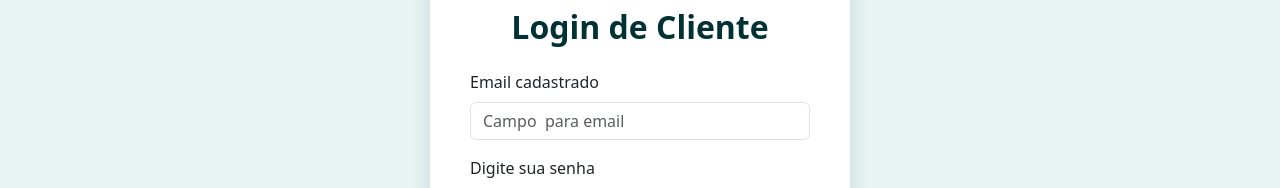
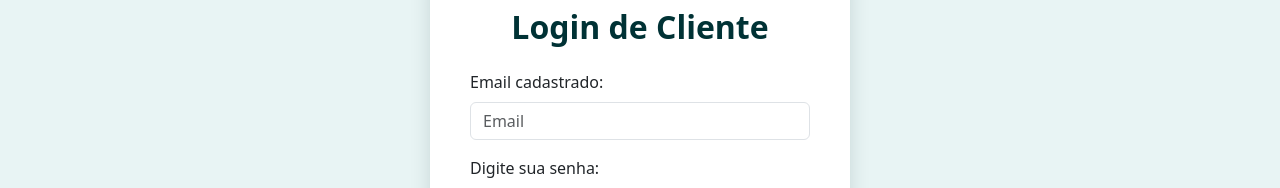
Before and after one commit to lefitano/JoabKids-Market, a React app in the folder frontend/: page /login in a window 1280 px wide. Shown: the part 265-453 px from the top of the page. Built offline with nearby package versions, Linux system fonts and the light colour scheme; the HTML template or start-up script is replaced by a standard one.

Commit message:
alterando erros de textos

```diff
--- a/frontend/src/pages/Login.jsx
+++ b/frontend/src/pages/Login.jsx
@@ -28,12 +28,12 @@ export default function Login(){
                 {erro && <p className="ErroForm">{erro}</p>}
                 <Form onSubmit={handleSubmit}>
                     <Form.Group className="mb-3" controlId="formBasicEmail">
-                        <Form.Label>Email cadastrado</Form.Label>
-                        <Form.Control type="email" value={email} onChange={(e) => setEmail(e.target.value)} placeholder="Campo  para email" />
+                        <Form.Label>Email cadastrado:</Form.Label>
+                        <Form.Control type="email" value={email} onChange={(e) => setEmail(e.target.value)} placeholder="Email" />
                     </Form.Group>
 
                     <Form.Group className="mb-3" controlId="formBasicPassword">
-                        <Form.Label>Digite sua senha</Form.Label>
+                        <Form.Label>Digite sua senha:</Form.Label>
                         <Form.Control type="password" value={senha} onChange={(e) => setSenha(e.target.value)} placeholder="Senha" />
                     </Form.Group>
                     <Button variant="primary" type="submit">
```
